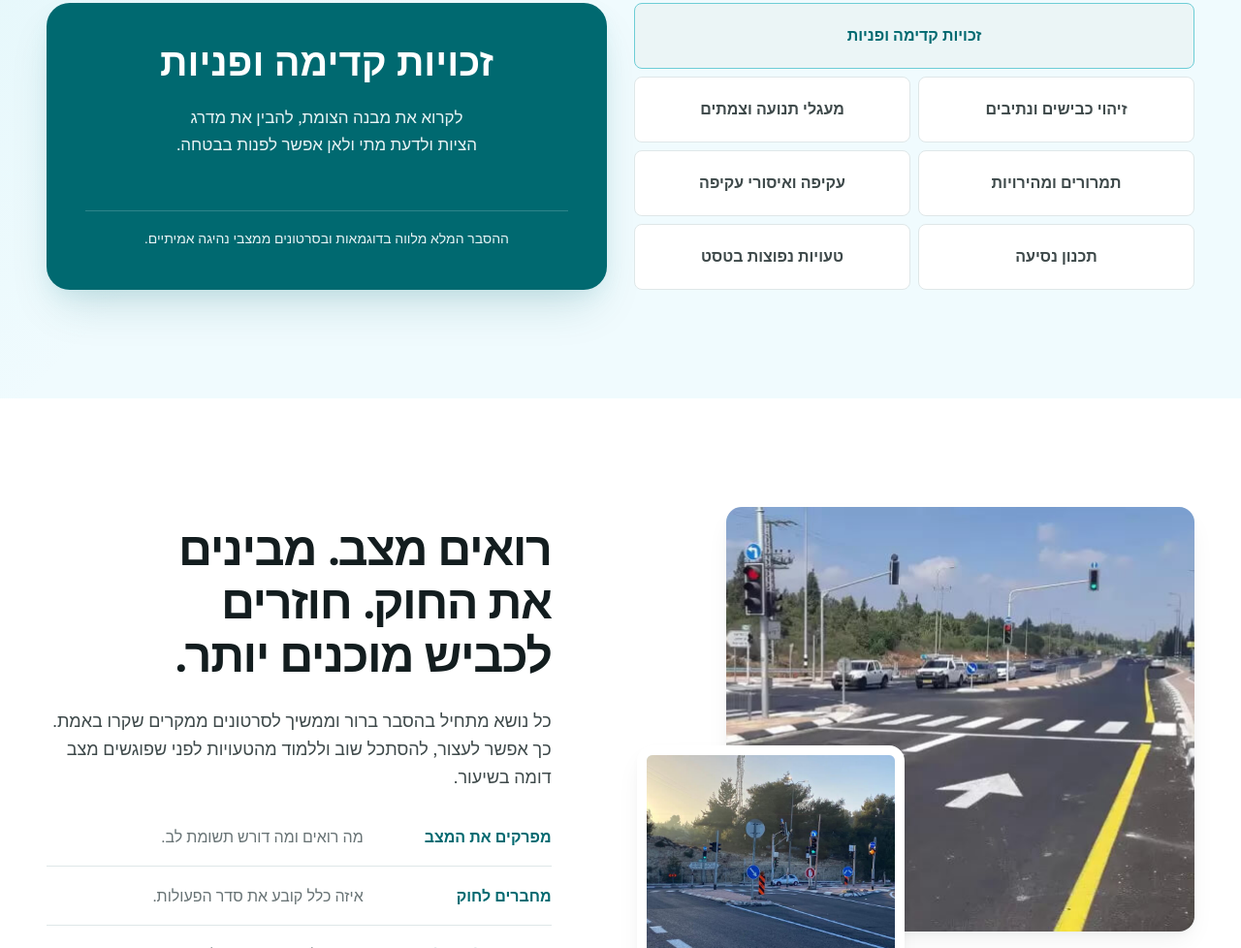
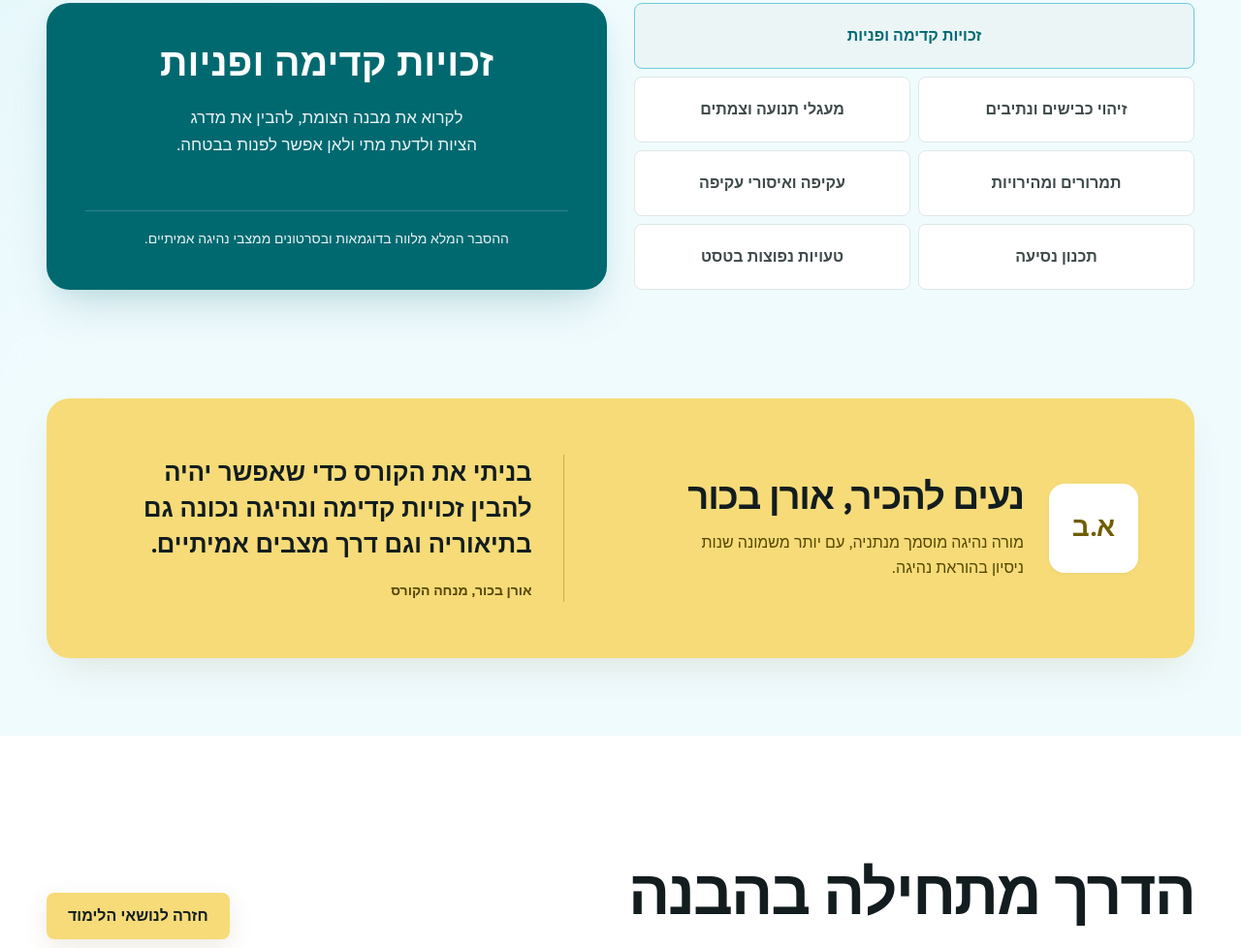
Before and after one commit to Oren-Bechor-Drive/Oren-Bechor-Drive.github.io, a website with bundled scripts: page index.html in a window 1280 px wide. Shown: the part 1822-2800 px from the top of the page at 97% size. Built offline with nearby package versions, Linux system fonts and the light colour scheme.

Commit message:
refactor: remove learning method section

```diff
--- a/css/responsive.css
+++ b/css/responsive.css
@@ -71,10 +71,6 @@
 
 	.hero-visual {
 		margin-inline-end: -32px;
-	}
-
-	.method-layout {
-		gap: 54px;
 	}
 
 	.instructor-layout {
@@ -192,7 +188,6 @@
 
 	.about-layout,
 	.topic-explorer,
-	.method-layout,
 	.instructor-layout {
 		grid-template-columns: 1fr;
 	}
@@ -203,7 +198,6 @@
 
 	.about-title-block h2,
 	.section-heading h2,
-	.method-copy h2,
 	.closing h2 {
 		font-size: 36px;
 	}
@@ -242,31 +236,8 @@
 		margin-block-start: 32px;
 	}
 
-	.road-frames {
-		min-height: 390px;
-		order: 2;
-	}
-
-	.road-frame-main {
-		inset: 0 0 64px 48px;
-	}
-
-	.road-frame-secondary {
-		inset: 202px 42% 0 0;
-		border-width: 7px;
-	}
-
-	.method-copy {
-		order: 1;
-	}
-
-	.method-list li {
-		grid-template-columns: 1fr;
-		gap: 4px;
-	}
-
 	.instructor {
-		padding-block: 52px;
+		padding-block: 0 52px;
 	}
 
 	.instructor-layout {
@@ -427,21 +398,8 @@
 
 	.about-title-block h2,
 	.section-heading h2,
-	.method-copy h2,
 	.closing h2 {
 		font-size: 32px;
-	}
-
-	.road-frames {
-		min-height: 320px;
-	}
-
-	.road-frame-main {
-		inset: 0 0 56px 28px;
-	}
-
-	.road-frame-secondary {
-		inset: 174px 38% 0 0;
 	}
 }
 
--- a/css/welcome.css
+++ b/css/welcome.css
@@ -120,7 +120,6 @@
 
 .about-title-block h2,
 .section-heading h2,
-.method-copy h2,
 .instructor h2,
 .closing h2 {
 	margin: 0;
@@ -299,88 +298,8 @@
 	font-size: 14px;
 }
 
-.method {
-	background: var(--white);
-}
-
-.method-layout {
-	display: grid;
-	grid-template-columns: minmax(0, 1.05fr) minmax(340px, 0.95fr);
-	align-items: center;
-	gap: 88px;
-}
-
-.road-frames {
-	position: relative;
-	min-height: 510px;
-}
-
-.road-frame {
-	position: absolute;
-	margin: 0;
-	overflow: hidden;
-	border-radius: var(--radius-card);
-	background: var(--surface-high);
-	box-shadow: var(--shadow-two);
-}
-
-.road-frame img {
-	width: 100%;
-	height: 100%;
-	object-fit: cover;
-}
-
-.road-frame-main {
-	inset: 0 0 72px 92px;
-}
-
-.road-frame-secondary {
-	inset: 246px 52% 0 0;
-	border: 10px solid var(--white);
-}
-
-.method-copy h2 {
-	max-width: 13ch;
-	font-size: clamp(34px, 3.8vw, 52px);
-}
-
-.method-copy > p {
-	max-width: 48ch;
-	margin: 24px 0 34px;
-	color: var(--text-soft);
-	font-size: 18px;
-}
-
-.method-list {
-	display: grid;
-	gap: 18px;
-	margin: 0;
-	padding: 0;
-	list-style: none;
-}
-
-.method-list li {
-	display: grid;
-	grid-template-columns: minmax(130px, 0.7fr) 1.3fr;
-	gap: 18px;
-	padding-block-end: 16px;
-	border-block-end: 1px solid var(--border);
-}
-
-.method-list li:last-child {
-	border-block-end: 0;
-}
-
-.method-list strong {
-	color: var(--primary);
-}
-
-.method-list span {
-	color: var(--text-muted);
-}
-
 .instructor {
-	padding-block: 80px;
+	padding-block: 0 80px;
 }
 
 .instructor-layout {
--- a/index.html
+++ b/index.html
@@ -64,7 +64,6 @@
 				>
 					<a href="#about">על הקורס</a>
 					<a href="#topics">נושאי לימוד</a>
-					<a href="#method">איך לומדים</a>
 					<a href="#instructor">אורן בכור</a>
 					<a class="nav-action" href="#">מתחילים ללמוד</a>
 				</nav>
@@ -243,63 +242,6 @@
 			</section>
 
 			<section
-				id="method"
-				class="method section"
-				aria-labelledby="method-title"
-			>
-				<div class="content-shell method-layout">
-					<div
-						class="road-frames"
-						aria-label="דוגמאות למצבי דרך מתוך חומרי הקורס"
-					>
-						<figure class="road-frame road-frame-main">
-							<img
-								src="assets/images/source-road-001.jpg"
-								width="797"
-								height="437"
-								data-road-media
-								alt="צומת רחב עם מספר נתיבים ורמזורים"
-							/>
-						</figure>
-						<figure class="road-frame road-frame-secondary">
-							<img
-								src="assets/images/source-road-000.jpg"
-								width="843"
-								height="692"
-								data-road-media
-								alt="התקרבות לצומת מרומזר עם סימוני נתיבים"
-							/>
-						</figure>
-					</div>
-
-					<div class="method-copy">
-						<h2 id="method-title">
-							רואים מצב. מבינים את החוק. חוזרים לכביש מוכנים יותר.
-						</h2>
-						<p>
-							כל נושא מתחיל בהסבר ברור וממשיך לסרטונים ממקרים שקרו
-							באמת. כך אפשר לעצור, להסתכל שוב וללמוד מהטעויות לפני
-							שפוגשים מצב דומה בשיעור.
-						</p>
-						<ul class="method-list">
-							<li>
-								<strong>מפרקים את המצב</strong
-								><span>מה רואים ומה דורש תשומת לב.</span>
-							</li>
-							<li>
-								<strong>מחברים לחוק</strong
-								><span>איזה כלל קובע את סדר הפעולות.</span>
-							</li>
-							<li>
-								<strong>מתכוננים לתרגול</strong
-								><span>עם שאלות טובות יותר למורה הנהיגה.</span>
-							</li>
-						</ul>
-					</div>
-				</div>
-			</section>
-
-			<section
 				id="instructor"
 				class="instructor section"
 				aria-labelledby="instructor-title"
```
Also changed, not shown: PRODUCT.md (+1 -1 lines), docs/superpowers/plans/2026-09-10-learning-journey-welcome-page.md (+2 -0 lines), docs/superpowers/plans/2026-09-11-architecture-hardening.md (+2 -0 lines), docs/superpowers/specs/2026-09-10-learning-journey-welcome-page-design.md (+2 -0 lines), docs/superpowers/specs/2026-09-11-architecture-hardening-design.md (+2 -0 lines), tests/road-media-integrity.test.mjs (+14 -36 lines), tests/static-page.test.mjs (+13 -0 lines), README.md, assets/images/source-road-000.jpg (deleted), assets/images/source-road-001.jpg (deleted).
